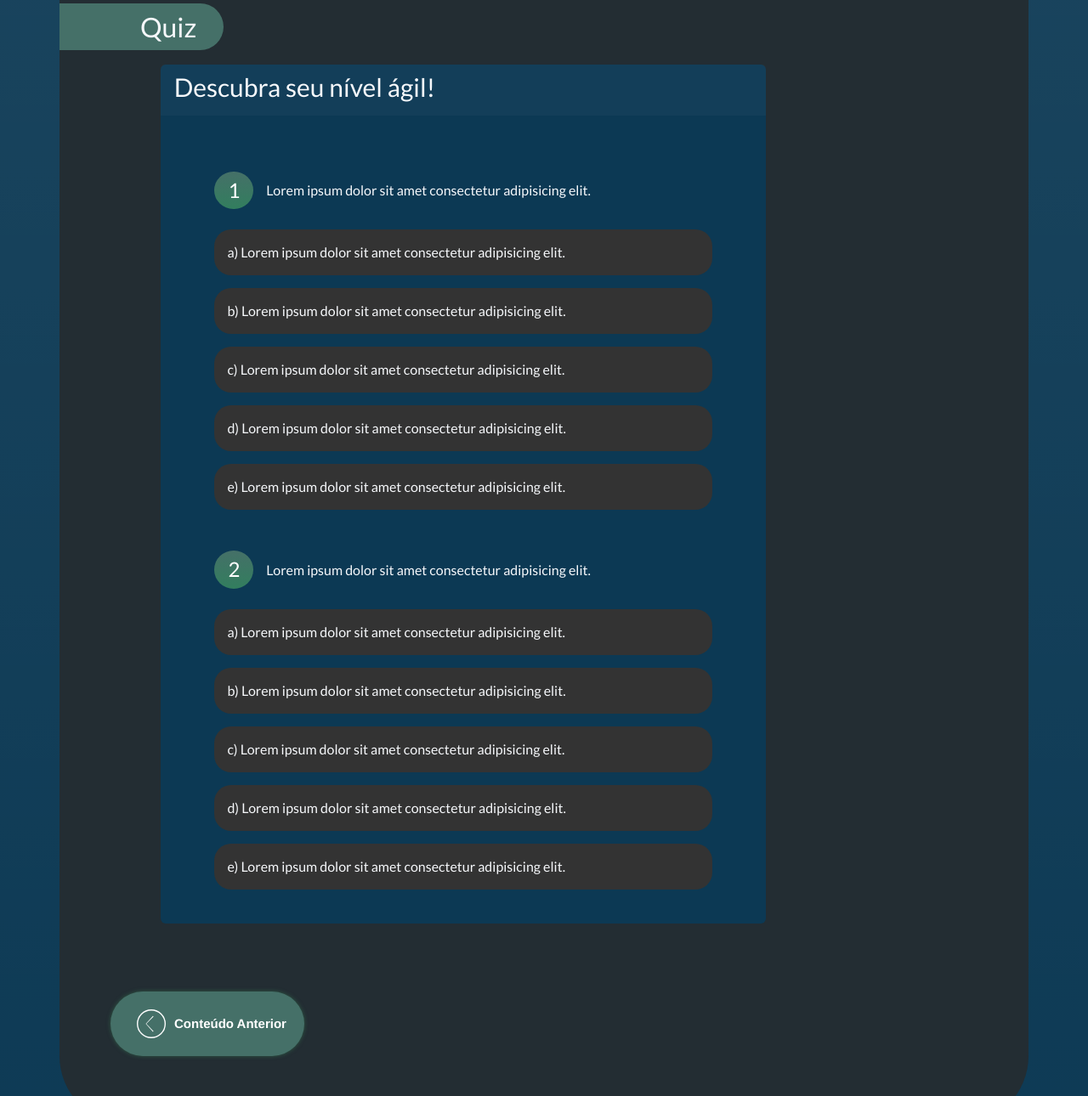
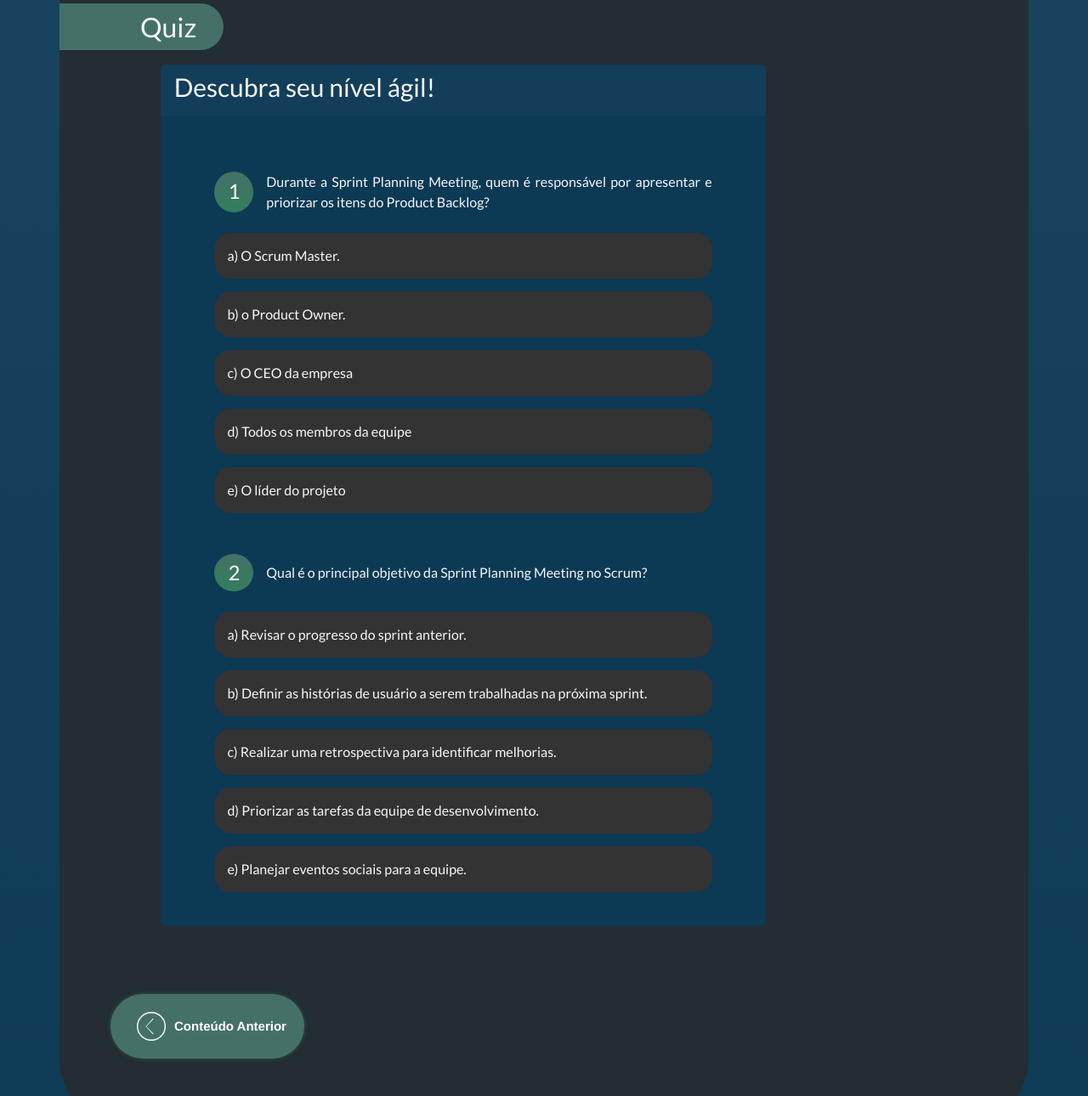
Before and after one commit to Fatec-Bug-Busters/scrum-academy, a Flask app: page /artefatos-e-eventos-2 in a window 1280 px wide. Shown: the part 2952-4242 px from the top of the page at 85% size. Run offline with Flask 3, Linux system fonts and the light colour scheme.

Commit message:
Atualização do quizz artefatos-e-eventos-2

```diff
--- a/src/templates/conteudos/artefatos-e-eventos-2.html
+++ b/src/templates/conteudos/artefatos-e-eventos-2.html
@@ -126,7 +126,7 @@ Artefatos e Eventos - Parte 2
 
 <!-- Seção Quiz -->
 {% block quiz %}
-<!-- QUESTÃO -->
+<!-- QUESTÃO 1 -->
 <div class="container" onclick="toggleText(this)">
   <div class="card-content">
     <div class="enunciado-questoes">
@@ -134,7 +134,7 @@ Artefatos e Eventos - Parte 2
         <h4 class="text-center m-0 p-0">1</h4>
       </div>
       <div class="enunciado-texto d-flex align-items-center">
-        <p class="m-0 p-0">Lorem ipsum dolor sit amet consectetur adipisicing elit.</p>
+        <p class="m-0 p-0">Durante a Sprint Planning Meeting, quem é responsável por apresentar e priorizar os itens do Product Backlog?</p>
       </div>
     </div>
     <!-- RESPOSTAS -->
@@ -142,30 +142,30 @@ Artefatos e Eventos - Parte 2
       <ol class="options">
         <li class="option">
           <input type="radio" name="q1" id="q1a" value="a">
-          <label for="q1a">a) Lorem ipsum dolor sit amet consectetur adipisicing elit.</label>
+          <label for="q1a">a) O Scrum Master.</label>
         </li>
         <li class="option">
           <input type="radio" name="q1" id="q1b" value="b">
-          <label for="q1b">b) Lorem ipsum dolor sit amet consectetur adipisicing elit.</label>
+          <label for="q1b">b) o Product Owner.</label>
         </li>
         <li class="option">
           <input type="radio" name="q1" id="q1c" value="c">
-          <label for="q1c">c) Lorem ipsum dolor sit amet consectetur adipisicing elit.</label>
+          <label for="q1c">c) O CEO da empresa</label>
         </li>
         <li class="option">
           <input type="radio" name="q1" id="q1d" value="d">
-          <label for="q1d">d) Lorem ipsum dolor sit amet consectetur adipisicing elit.</label>
+          <label for="q1d">d) Todos os membros da equipe</label>
         </li>
         <li class="option">
           <input type="radio" name="q1" id="q1e" value="e">
-          <label for="q1e">e) Lorem ipsum dolor sit amet consectetur adipisicing elit.</label>
+          <label for="q1e">e) O líder do projeto</label>
         </li>
       </ol>
     </div>
   </div>
 </div>
 
-<!-- QUESTÃO -->
+<!-- QUESTÃO 2 -->
 <div class="container mt-5" onclick="toggleText(this)">
   <div class="card-content">
     <div class="enunciado-questoes">
@@ -174,7 +174,7 @@ Artefatos e Eventos - Parte 2
       </div>
       <div class="enunciado-texto d-flex align-items-center">
         <p class="m-0 p-0">
-          Lorem ipsum dolor sit amet consectetur adipisicing elit.
+          Qual é o principal objetivo da Sprint Planning Meeting no Scrum?
         </p>
       </div>
     </div>
@@ -183,23 +183,25 @@ Artefatos e Eventos - Parte 2
       <ol class="options">
         <li class="option">
           <input type="radio" name="q2" id="q2a" value="a">
-          <label for="q2a">a) Lorem ipsum dolor sit amet consectetur adipisicing elit.</label>
+          <label for="q2a">a) Revisar o progresso do sprint anterior.
+          </label>
         </li>
         <li class="option">
           <input type="radio" name="q2" id="q2b" value="b">
-          <label for="q2b">b) Lorem ipsum dolor sit amet consectetur adipisicing elit.</label>
+          <label for="q2b">b) Definir as histórias de usuário a serem trabalhadas na próxima sprint.
+          </label>
         </li>
         <li class="option">
           <input type="radio" name="q2" id="q2c" value="c">
-          <label for="q2c">c) Lorem ipsum dolor sit amet consectetur adipisicing elit.</label>
+          <label for="q2c">c) Realizar uma retrospectiva para identificar melhorias.</label>
         </li>
         <li class="option">
           <input type="radio" name="q2" id="q2d" value="d">
-          <label for="q2d">d) Lorem ipsum dolor sit amet consectetur adipisicing elit.</label>
+          <label for="q2d">d) Priorizar as tarefas da equipe de desenvolvimento.</label>
         </li>
         <li class="option">
           <input type="radio" name="q2" id="q2e" value="e">
-          <label for="q2e">e) Lorem ipsum dolor sit amet consectetur adipisicing elit.</label>
+          <label for="q2e">e) Planejar eventos sociais para a equipe.</label>
         </li>
       </ol>
     </div>
```
